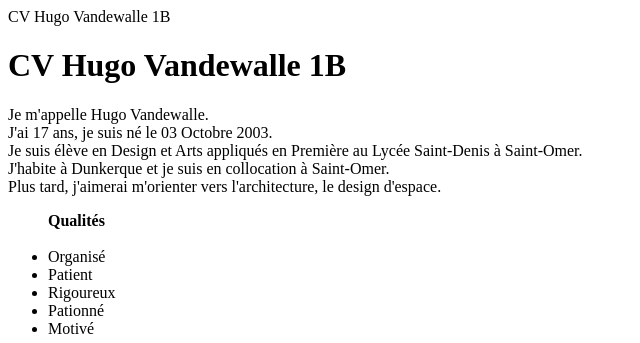
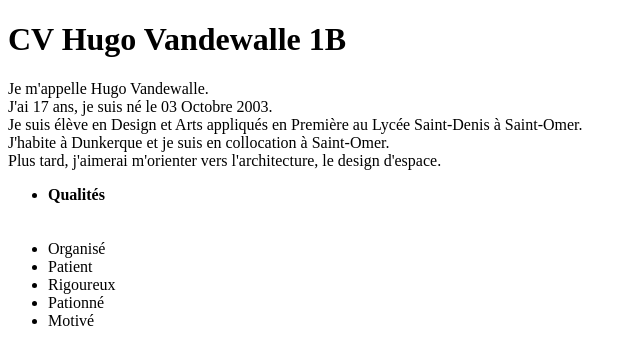
Before and after one commit to Vandewalle-Hugo/CV1, a website: page index.html in a window 1280 px wide. Shown: the top 343 px of the page, without its empty margins (0-640 px from the left). Drawn offline with Linux system fonts and the light colour scheme.

Commit message:
Update index.html

```diff
--- a/index.html
+++ b/index.html
@@ -2,7 +2,7 @@
 <html>
   <head>
     <meta charset="utf-8">
-    <tilte>CV Hugo Vandewalle 1B </tilte>
+    <title>CV Hugo Vandewalle 1B </title>
   </head>
   <body>
     <h1>CV Hugo Vandewalle 1B</h1>
@@ -12,7 +12,7 @@
     J'habite à Dunkerque et je suis en collocation à Saint-Omer. <br>
     Plus tard, j'aimerai m'orienter vers l'architecture, le design d'espace.
    </p>
-    <ul> <b>Qualités</b>
+    <ul> <li><b>Qualités</b></li>
          <br>
          <br>
       <li>Organisé</li>
```
